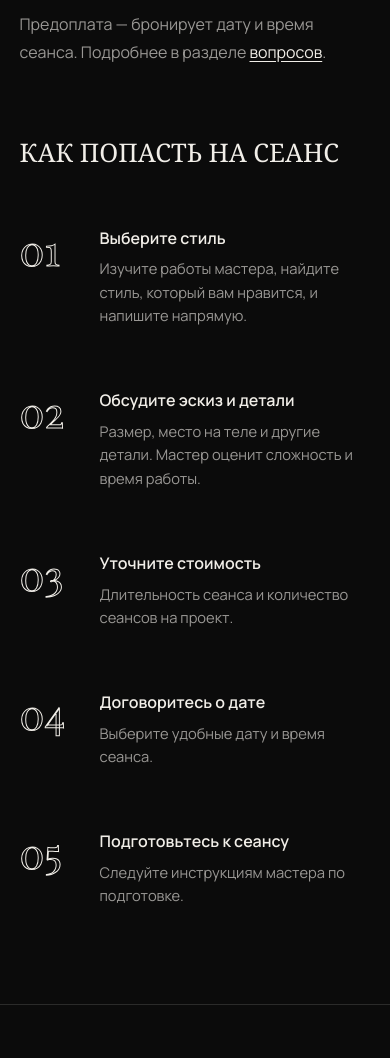
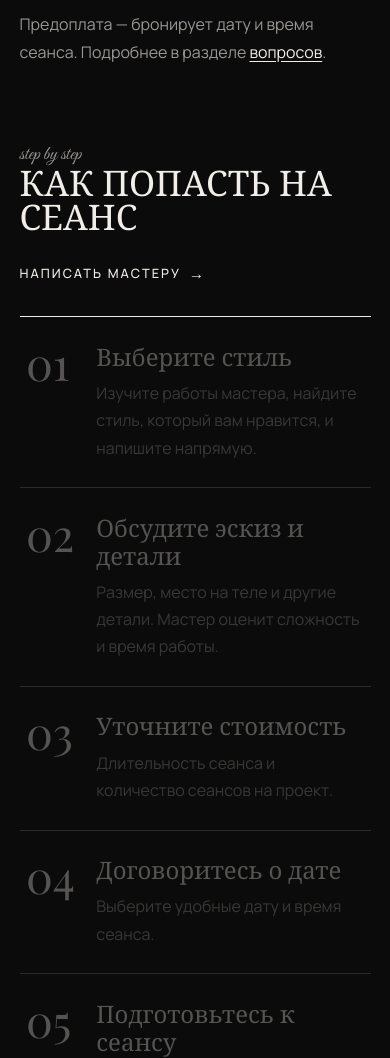
Before and after one commit to ShakhnazarovAndrey/ptsTattoo, a website built with Vite: page index.html in a window 390 px wide. Shown: the part 5887-6945 px from the top of the page. Built offline with nearby package versions, Linux system fonts and the light colour scheme; some packages are replaced by stand-ins of ours; files whose address does not match are found by name.

Commit message:
Переделан блок «Как попасть на сеанс»
Вместо пяти колонок с контурными цифрами — список строк: крупные цифры,
заголовки шрифтом с засечками, подсветка строки при прокрутке и заливка
при наведении, ссылка «Написать мастеру».

Co-Authored-By: Claude Sonnet 5.5 <noreply@anthropic.com>

```diff
--- a/index.html
+++ b/index.html
@@ -255,7 +255,10 @@
             </aside>
           </div>
 
-          <h3 class="price__steps-title" data-reveal>Как попасть на сеанс</h3>
+          <div class="price__steps-head">
+            <h3 class="price__steps-title" data-reveal><span class="script">step by step</span>Как попасть на сеанс</h3>
+            <a class="link-arrow" href="https://t.me/PTS_choys" target="_blank" rel="noopener" data-reveal>Написать мастеру</a>
+          </div>
           <ol class="steps" data-steps></ol>
         </div>
       </section>
--- a/src/js/render.js
+++ b/src/js/render.js
@@ -65,7 +65,7 @@ function renderSteps() {
       ([title, text], i) => `
       <li class="step">
         <span class="step__num">${pad(i + 1)}</span>
-        <p class="step__title">${title}</p>
+        <h4 class="step__title">${title}</h4>
         <p class="step__text">${text}</p>
       </li>`,
     )
--- a/src/js/reveal.js
+++ b/src/js/reveal.js
@@ -111,22 +111,27 @@ function parallax() {
     });
   });
 
-  // Booking steps: top rule draws across, then content follows
+  // Booking steps: each row slides in, its bottom rule fills while the row crosses the middle of the screen
   gsap.from('.step', {
-    '--line-scale': 0,
-    duration: 1.4,
-    ease: 'expo.inOut',
-    stagger: 0.12,
-    scrollTrigger: onView('.steps'),
+    autoAlpha: 0,
+    y: 40,
+    duration: 1.2,
+    ease: 'expo.out',
+    stagger: 0.1,
+    scrollTrigger: onView('.steps', 'top 85%'),
   });
-  gsap.from('.step > *', {
-    autoAlpha: 0,
-    y: 24,
-    duration: 1.1,
-    ease: 'expo.out',
-    stagger: 0.04,
-    delay: 0.3,
-    scrollTrigger: onView('.steps'),
+  gsap.utils.toArray('.step').forEach((step) => {
+    gsap.fromTo(step, { '--fill': 0 }, {
+      '--fill': 1,
+      ease: 'none',
+      scrollTrigger: {
+        trigger: step,
+        start: 'top 65%',
+        end: 'bottom 45%',
+        scrub: true,
+        toggleClass: { targets: step, className: 'is-active' },
+      },
+    });
   });
 
   gsap.from('.footer__wordmark', {
--- a/src/styles/sections.css
+++ b/src/styles/sections.css
@@ -699,57 +699,122 @@
   text-underline-offset: 0.2em;
 }
 
+.price__steps-head {
+  display: flex;
+  align-items: flex-end;
+  justify-content: space-between;
+  flex-wrap: wrap;
+  gap: 1.5rem 3rem;
+  margin-top: clamp(5rem, 10vw, 9rem);
+  padding-bottom: clamp(1.5rem, 3vw, 2.5rem);
+}
+
 .price__steps-title {
-  margin-top: clamp(4rem, 8vw, 7rem);
   font-family: var(--font-serif);
-  font-weight: 400;
-  font-size: clamp(1.6rem, 1.2rem + 1.5vw, 2.6rem);
+  font-weight: 500;
+  font-size: clamp(2.2rem, 1rem + 4.4vw, 5.2rem);
+  line-height: 0.95;
   text-transform: uppercase;
 }
 
+.price__steps-title .script {
+  display: block;
+  font-size: 0.55em;
+  line-height: 1;
+  color: var(--muted);
+  text-transform: none;
+}
+
+/* Booking steps: a list of rows that light up as they pass the middle of the screen */
 .steps {
-  display: grid;
-  grid-template-columns: repeat(5, 1fr);
-  gap: clamp(1.2rem, 2vw, 2rem);
-  margin-top: 2rem;
-  counter-reset: step;
+  border-top: 1px solid var(--fg);
 }
 
 .step {
   position: relative;
-  padding-top: 1.4rem;
+  display: grid;
+  grid-template-columns: clamp(4.5rem, 10vw, 9rem) minmax(0, 1fr) minmax(0, 1.1fr);
+  align-items: baseline;
+  gap: 0 clamp(1rem, 3vw, 3rem);
+  padding: clamp(1.6rem, 3vw, 2.6rem) 0.4rem;
+  border-bottom: 1px solid var(--line);
+  isolation: isolate;
+  transition:
+    color 0.5s var(--ease-out),
+    padding 0.6s var(--ease-out);
 }
 
 .step::before {
   content: '';
   position: absolute;
-  inset: 0 0 auto;
+  inset: 0;
+  z-index: -1;
+  background: var(--fg);
+  transform: scaleY(0);
+  transform-origin: bottom;
+  transition: transform 0.55s var(--ease-out);
+}
+
+.step::after {
+  content: '';
+  position: absolute;
+  left: 0;
+  bottom: -1px;
   height: 1px;
+  width: 100%;
   background: var(--fg);
+  transform: scaleX(var(--fill, 0));
   transform-origin: left;
-  transform: scaleX(var(--line-scale, 1));
+}
+
+.step__num,
+.step__title,
+.step__text {
+  opacity: 0.32;
+  transition:
+    opacity 0.6s var(--ease-out),
+    transform 0.6s var(--ease-out);
+}
+
+.step.is-active .step__num,
+.step.is-active .step__title,
+.step.is-active .step__text,
+.step:hover .step__num,
+.step:hover .step__title,
+.step:hover .step__text {
+  opacity: 1;
 }
 
 .step__num {
   font-family: var(--font-serif);
-  font-size: 2.6rem;
-  line-height: 1;
-  color: transparent;
-  -webkit-text-stroke: 1px var(--fg);
+  font-size: clamp(2.8rem, 1.6rem + 4vw, 6rem);
+  line-height: 0.9;
+  font-variant-numeric: tabular-nums;
 }
 
 .step__title {
-  margin-top: 1rem;
-  font-weight: 600;
-  font-size: 1rem;
-  line-height: 1.35;
+  font-family: var(--font-serif);
+  font-weight: 500;
+  font-size: clamp(1.5rem, 1.05rem + 1.6vw, 2.5rem);
+  line-height: 1.15;
 }
 
 .step__text {
-  margin-top: 0.5rem;
-  font-size: 0.92rem;
-  line-height: 1.6;
   color: var(--muted);
+  max-width: 44ch;
+}
+
+.step:hover {
+  color: var(--bg);
+  padding-inline: clamp(0.8rem, 1.6vw, 1.6rem);
+}
+
+.step:hover::before {
+  transform: scaleY(1);
+}
+
+.step:hover .step__text {
+  color: rgba(11, 11, 11, 0.7);
 }
 
 @media (max-width: 1100px) {
@@ -761,10 +826,6 @@
     flex-direction: row;
     align-items: center;
     padding: 1.5rem 0 0;
-  }
-  .steps {
-    grid-template-columns: repeat(3, 1fr);
-    row-gap: 2.5rem;
   }
 }
 
@@ -780,19 +841,16 @@
   .price-card {
     min-height: 280px;
   }
-  .steps {
-    grid-template-columns: 1fr;
-  }
   .step {
-    display: grid;
-    grid-template-columns: 4rem 1fr;
-    column-gap: 1rem;
+    grid-template-columns: 3.4rem minmax(0, 1fr);
+    row-gap: 0.6rem;
   }
   .step__num {
     grid-row: span 2;
+    align-self: start;
   }
-  .step__title {
-    margin-top: 0;
+  .step__text {
+    grid-column: 2;
   }
 }
 
@@ -1231,3 +1289,14 @@
     grid-column: span 2;
   }
 }
+
+@media (prefers-reduced-motion: reduce) {
+  .step__num,
+  .step__title,
+  .step__text {
+    opacity: 1;
+  }
+  .step::after {
+    transform: none;
+  }
+}
```
